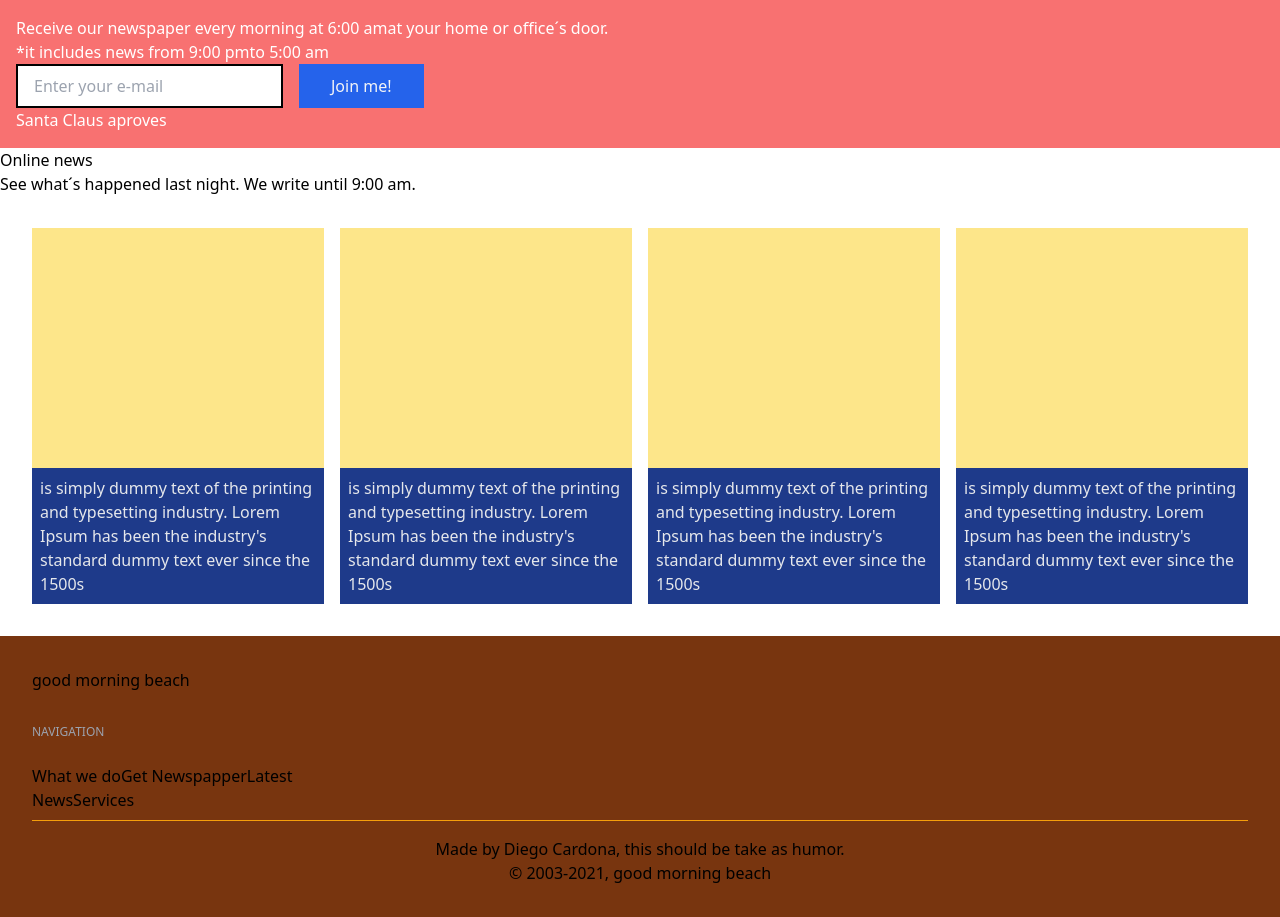
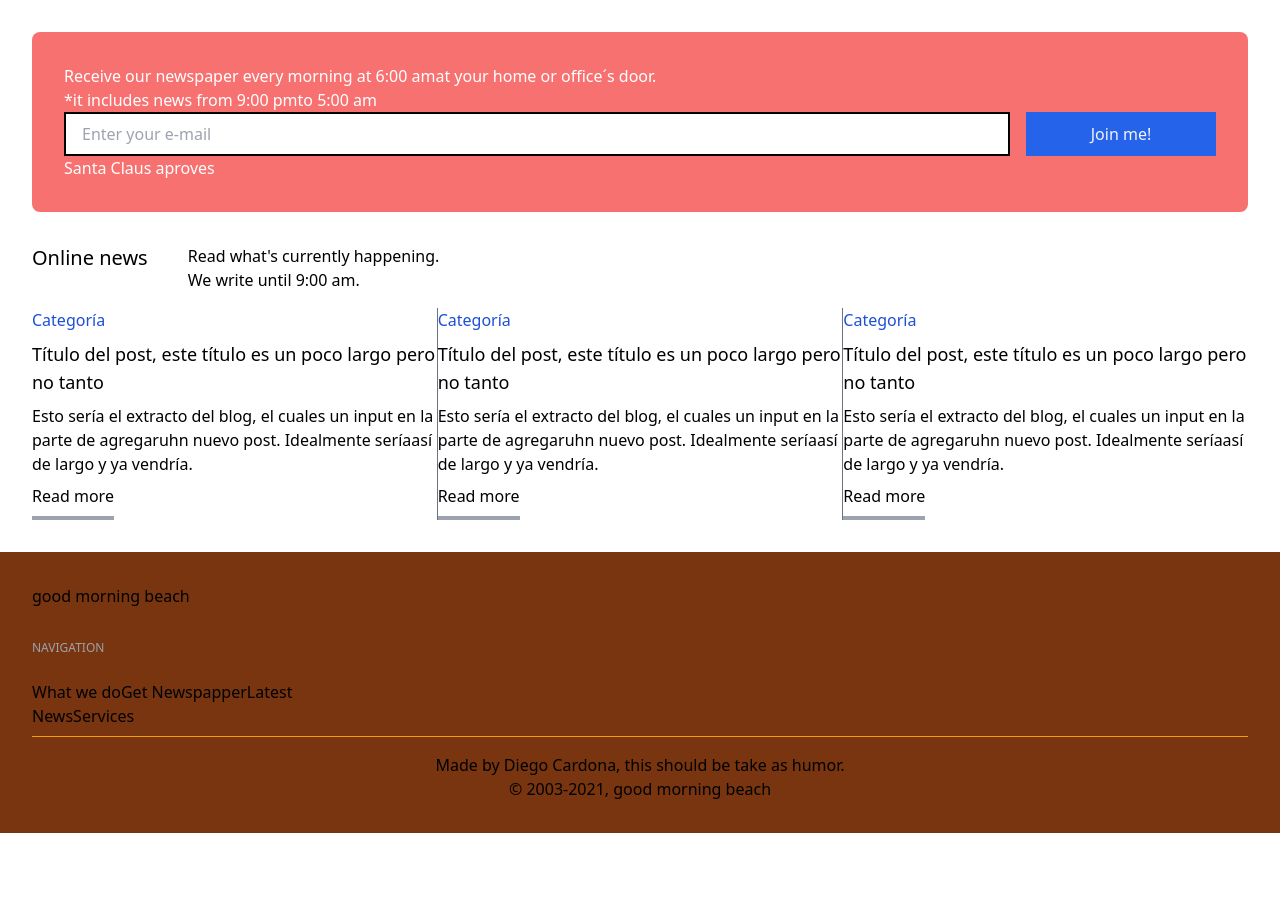
Before and after one commit to cardonasMind/good-morning-beach, a Next.js app: page / in a window 1280 px wide. After the commit the page ends 833 px from the top, so only its background shows below. Built offline with nearby package versions, Linux system fonts and the light colour scheme.

Commit message:
TailwindCSS styles now works in production Also Im working on the blog so the design is at 70%

```diff
--- a/src/sections/Blog/index.tsx
+++ b/src/sections/Blog/index.tsx
@@ -1,17 +1,51 @@
 import React from "react";
 
-import Post from "./Post";
+const Blog = () => (
+  <div id="blog" className="m-8">
+    <div className="flex">
+      <h1 className="text-xl">Online news</h1>
+      <p className="ml-10">
+        Read what's currently happening. <br />
+        We write until 9:00 am.
+      </p>
+    </div>
 
-const Blog = () => (
-  <div id="blog" className="">
-    <h1>Online news</h1>
-    <p>See what´s happened last night. We write until 9:00 am.</p>
+    <div id="latest-posts" className="my-4 flex divide-x divide-gray-500">
+      <div>
+        <p className="text-blue-700">Categoría</p>
+        <h2 className="text-lg py-2">
+          Título del post, este título es un poco largo pero no tanto
+        </h2>
+        <p>
+          Esto sería el extracto del blog, el cuales un input en la parte de
+          agregaruhn nuevo post. Idealmente seríaasí de largo y ya vendría.
+        </p>
+        <button className="py-2 border-b-4 border-gray-400">Read more</button>
+      </div>
 
-    <div id="latest-posts" className="m-8 flex space-x-4">
-      <Post />
-      <Post />
-      <Post />
-      <Post />
+      <div>
+        <p className="text-blue-700">Categoría</p>
+        <h2 className="text-lg py-2">
+          Título del post, este título es un poco largo pero no tanto
+        </h2>
+        <p>
+          Esto sería el extracto del blog, el cuales un input en la parte de
+          agregaruhn nuevo post. Idealmente seríaasí de largo y ya vendría.
+        </p>
+        <button className="py-2 border-b-4 border-gray-400">Read more</button>
+      </div>
+
+      <div>
+        <p className="text-blue-700">Categoría</p>
+        <h2 className="text-lg py-2">
+          Título del post, este título es un poco largo pero no tanto
+        </h2>
+        <p>
+          Esto sería el extracto del blog, el cuales un input en la parte de
+          agregaruhn nuevo post. Idealmente seríaasí de largo y ya vendría.
+        </p>
+        <button className="py-2 border-b-4 border-gray-400">Read more</button>
+      </div>
     </div>
   </div>
 );
--- a/src/sections/Newspapper/index.tsx
+++ b/src/sections/Newspapper/index.tsx
@@ -1,7 +1,7 @@
 import React from "react";
 
 const Newspapper = () => (
-  <div id="newspapper" className="bg-red-400 p-4 text-white">
+  <div id="newspapper" className="bg-red-400 m-8 p-8 rounded-lg text-white">
     <h1>
       Receive our newspaper every morning at 6:00 amat your home or office´s
       door.
@@ -11,12 +11,12 @@ const Newspapper = () => (
     <div id="newspapper-form">
       <form className="flex space-x-4 rounded sm:flex-row">
         <input
-          className="py-2 px-4 border-black border-2 focus:border-blue"
+          className="w-5/6 py-2 px-4 border-black border-2 focus:border-blue"
           type="email"
           name="email"
           placeholder="Enter your e-mail"
         />
-        <button className="px-8 bg-blue-600 text-gray-100 hover:bg-blue-700">
+        <button className="w-1/6 px-8 bg-blue-600 text-gray-100 hover:bg-blue-700">
           Join me!
         </button>
       </form>
--- a/tailwind.config.js
+++ b/tailwind.config.js
@@ -1,5 +1,5 @@
 module.exports = {
-  purge: ['./pages/**/*.{js,ts,jsx,tsx}', './components/**/*.{js,ts,jsx,tsx}'],
+  purge: ['./pages/**/*.{js,ts,jsx,tsx}', './src/**/*.{js,ts,jsx,tsx}'],
   darkMode: false, // or 'media' or 'class'
   theme: {
     extend: {},
```
Also changed, not shown: .codesandbox/workspace.json.
